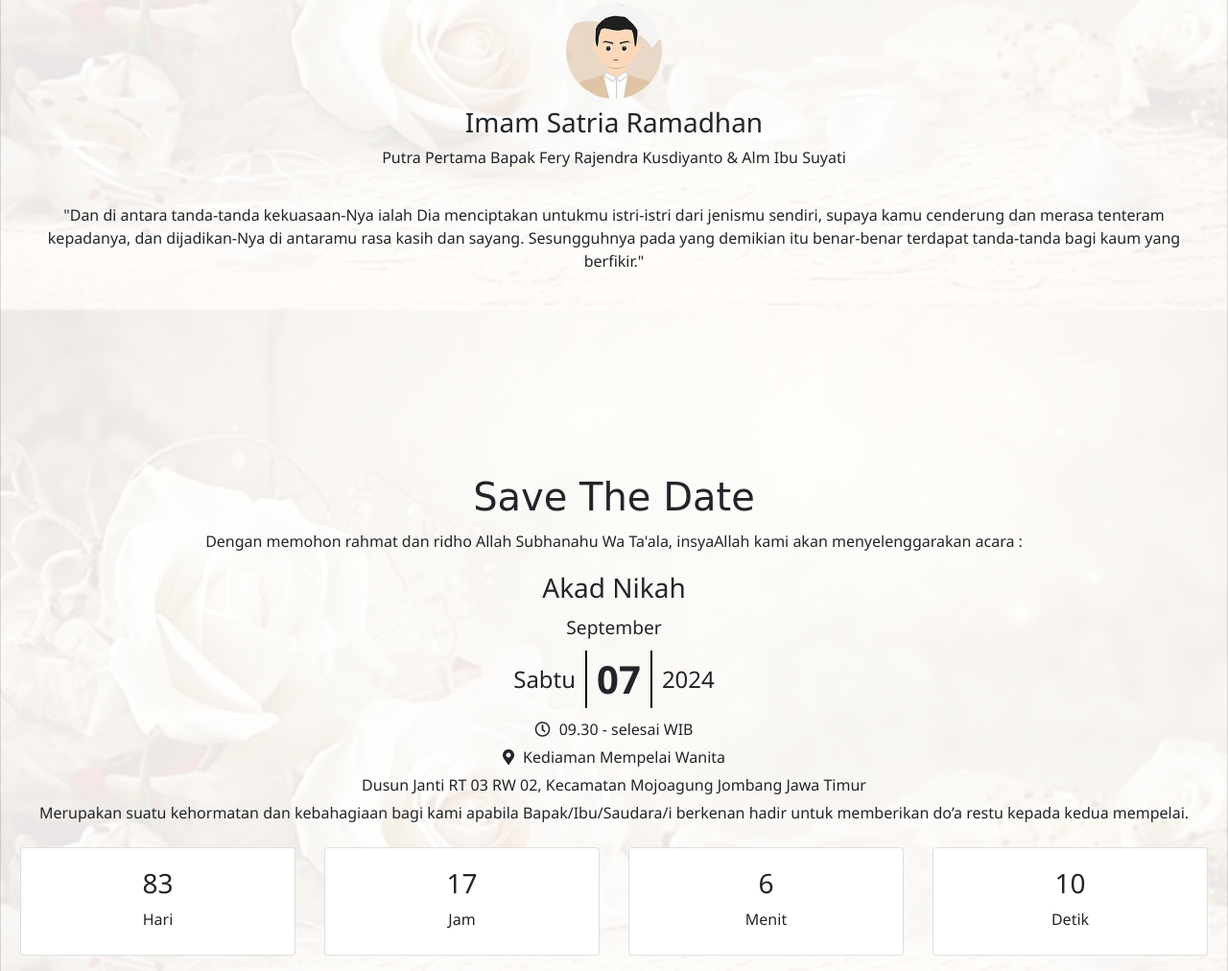
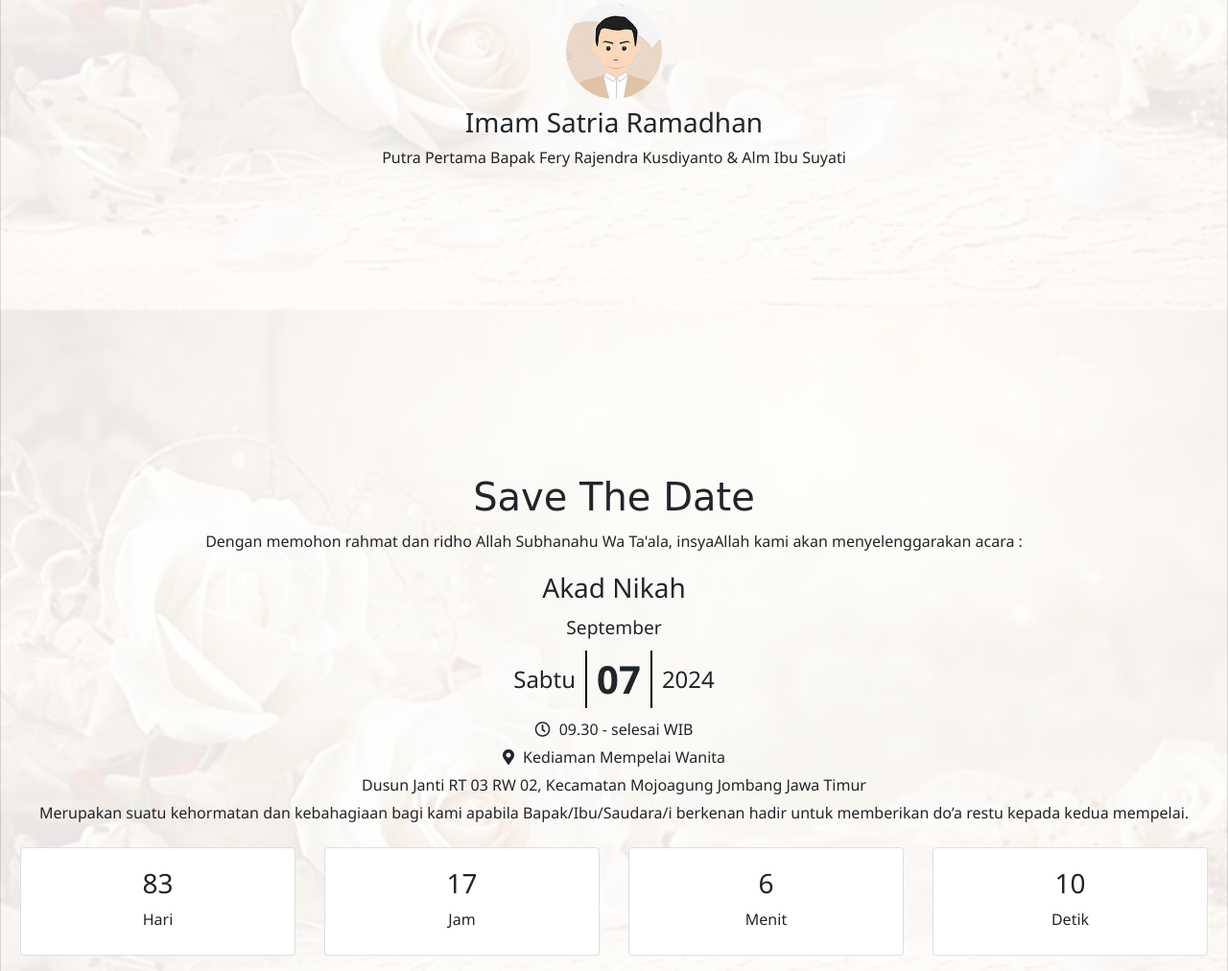
Before and after one commit to rulyhandika/undanganimamaisyah, a plain HTML site: page index.html in a window 1280 px wide. Shown: the part 1277-2289 px from the top of the page at 96% size. Drawn offline with nearby package versions, Linux system fonts and the light colour scheme.

Commit message:
Update index.html

```diff
--- a/index.html
+++ b/index.html
@@ -40,9 +40,6 @@
                             <img src="asset/groom-image.jpg" alt="Groom" class="rounded-circle mb-2">
                             <h3>Imam Satria Ramadhan</h3>
                             <p>Putra Pertama Bapak Fery Rajendra Kusdiyanto & Alm Ibu Suyati</p>
-                        </div>
-                        <div class="surat" data-aos="fade-up" data-aos-duration="1500" data-aos-delay="600">
-                            <p>"Dan di antara tanda-tanda kekuasaan-Nya ialah Dia menciptakan untukmu istri-istri dari jenismu sendiri, supaya kamu cenderung dan merasa tenteram kepadanya, dan dijadikan-Nya di antaramu rasa kasih dan sayang. Sesungguhnya pada yang demikian itu benar-benar terdapat tanda-tanda bagi kaum yang berfikir."</p>
                         </div>
                     </div>
                 </div>
```
